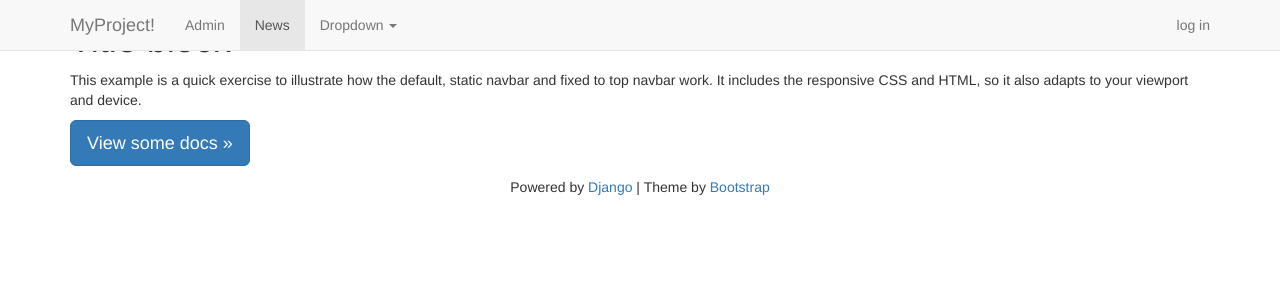
After one commit to pahaz/django-generic-tags-and-likes-example, a Django app: template _project_/templates/base.html in a window 1280 px wide. The commit adds this page. Shown: the top 300 px of the page. Run offline with Django 3.2, Linux system fonts and the light colour scheme; the template is opened without the code that fills it, so the values that code supplies are empty; some libraries are stand-ins or nearby versions.

Commit message:
feat(_project_): add base _project_ settings/urls/templates

```diff
--- /dev/null
+++ b/_project_/templates/base.html
@@ -0,0 +1,125 @@
+<!doctype html>
+<html lang="{{ LANGUAGE_CODE }}"{% if LANGUAGE_BIDI %} dir="rtl"{% endif %}>
+{% load i18n future staticfiles %}
+
+<head>
+    <meta http-equiv="Content-type" content="text/html; charset=utf-8">
+    <meta name="viewport" content="width=device-width, initial-scale=1.0">
+    <meta name="keywords" content="{% block meta_keywords %}{% endblock %}">
+    <meta name="description" content="{% block meta_description %}{% endblock %}">
+    <title>{% block meta_title %}{% endblock %}</title>
+    <link rel="shortcut icon" href="{% static "favicon.ico" %}">
+
+    {% block css %}
+        <link rel='stylesheet' href='http://fonts.googleapis.com/css?family=Roboto:400,500,700&subset=latin,cyrillic' type='text/css'>
+        <link rel="stylesheet" href="//maxcdn.bootstrapcdn.com/bootstrap/3.3.4/css/bootstrap.min.css" type='text/css'>
+        <link rel="stylesheet" href="{% static "main.css" %}" type='text/css'>
+        {% block extra_css %}{% endblock %}
+    {% endblock %}
+
+    {% block extra_head %}{% endblock %}
+</head>
+<body>
+
+{#{% nevercache %}#}
+    {% if messages %}
+        <div class="messages">
+            {% for message in messages %}
+                <div class="alert alert-dismissable alert-{{ message.tags }}" data-alert="alert">
+                    <button type="button" class="close" data-dismiss="alert" aria-hidden="true">&times;</button>
+                    {{ message }}
+                </div>
+            {% endfor %}
+        </div>
+    {% endif %}
+{#{% endnevercache %}#}
+
+<!-- Static navbar -->
+<nav class="navbar navbar-default navbar-fixed-top">
+    <div class="container">
+        <div class="row">
+            <div class="col-xs-12">
+
+  <div class="navbar-header">
+    <button type="button" class="navbar-toggle collapsed" data-toggle="collapse" data-target="#navbar" aria-expanded="false" aria-controls="navbar">
+      <span class="sr-only">Toggle navigation</span>
+      <span class="icon-bar"></span>
+      <span class="icon-bar"></span>
+      <span class="icon-bar"></span>
+    </button>
+    <a class="navbar-brand" href="/">MyProject!</a>
+  </div>
+  <div id="navbar" class="navbar-collapse collapse">
+    <ul class="nav navbar-nav">
+      <li><a href="{% url 'admin:index' %}">Admin</a></li>
+      <li class="active"><a href="/">News</a></li>
+      <li class="dropdown">
+        <a href="#" class="dropdown-toggle" data-toggle="dropdown" role="button" aria-expanded="false">Dropdown <span class="caret"></span></a>
+        <ul class="dropdown-menu" role="menu">
+          <li><a href="#">Action</a></li>
+          <li><a href="#">Another action</a></li>
+          <li><a href="#">Something else here</a></li>
+          <li class="divider"></li>
+          <li class="dropdown-header">Nav header</li>
+          <li><a href="#">Separated link</a></li>
+          <li><a href="#">One more separated link</a></li>
+        </ul>
+      </li>
+    </ul>
+    <ul class="nav navbar-nav navbar-right">
+      <li><a href="./">log in <span class="sr-only">(log in)</span></a></li>
+    </ul>
+  </div><!--/.nav-collapse -->
+
+            </div>
+        </div>
+    </div>
+</nav>
+
+
+<!-- Main component for a primary marketing message or call to action -->
+<div class="title">
+    <div class="container">
+        <h1>{% block title %}Title block{% endblock %}</h1>
+        {% block extra_title %}
+        <p>
+            This example is a quick exercise to illustrate how the default,
+            static navbar and fixed to top navbar work. It includes the
+            responsive CSS and HTML, so it also adapts to your viewport and
+            device.
+        </p>
+        <p>
+          <a class="btn btn-lg btn-primary" href="#" role="button">View some docs »</a>
+        </p>
+        {% endblock %}
+    </div>
+</div>
+
+<div class="container">
+    <div class="row">
+        <div class="col-xs-12 middle">
+            {% block content %}{% endblock %}
+        </div>
+    </div>
+</div>
+
+<footer>
+    <div class="container">
+        <p class="text-center">
+            {% trans "Powered by" %}
+            <a href="http://www.djangoproject.com">Django</a>
+            <span class="separator">|</span>
+            {% trans "Theme by" %}
+            <a target="_blank" href="http://getbootstrap.com">Bootstrap</a>
+        </p>
+    </div>
+</footer>
+
+{% block js %}
+    <script src="//code.jquery.com/jquery-2.1.4.min.js"></script>
+    <script src="//code.jquery.com/jquery-migrate-1.2.1.min.js"></script>
+    <script src="//maxcdn.bootstrapcdn.com/bootstrap/3.3.4/js/bootstrap.min.js"></script>
+    {% block extra_js %}{% endblock %}
+{% endblock %}
+</body>
+</html>
--- a/_project_/urls.py
+++ b/_project_/urls.py
@@ -1,10 +1,12 @@
 from django.conf.urls import include, url
 from django.contrib import admin
+from photos.view import PhotoListView
 
 urlpatterns = [
     # Examples:
     # url(r'^$', 'PhotoServer.views.home', name='home'),
     # url(r'^blog/', include('blog.urls')),
 
+    url(r'^photos/', include('photos.urls')),
     url(r'^admin/', include(admin.site.urls)),
 ]
```
Also changed, not shown: _project_/settings.py (+19 -8 lines), _project_/templates/index.html (+3 -9 lines).
